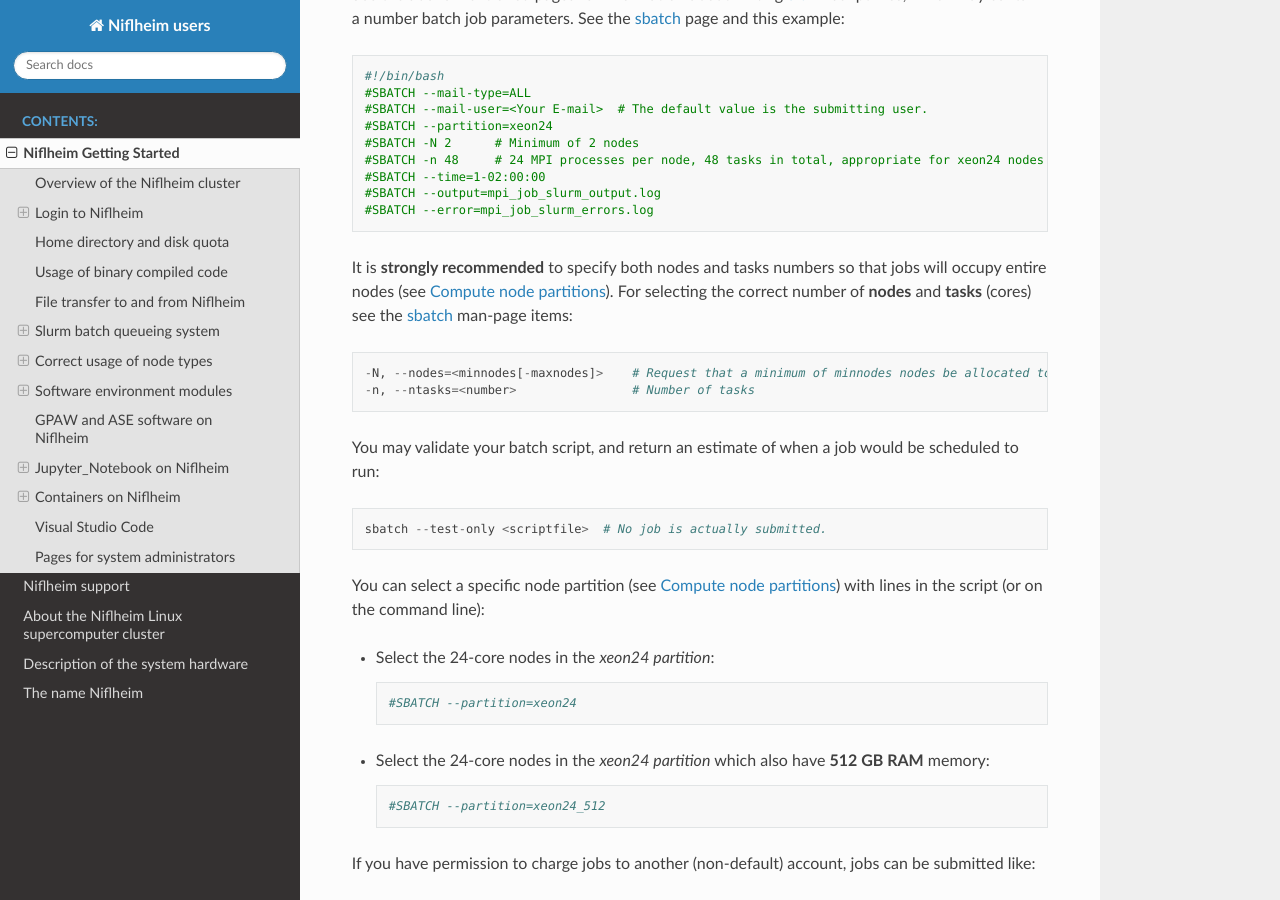
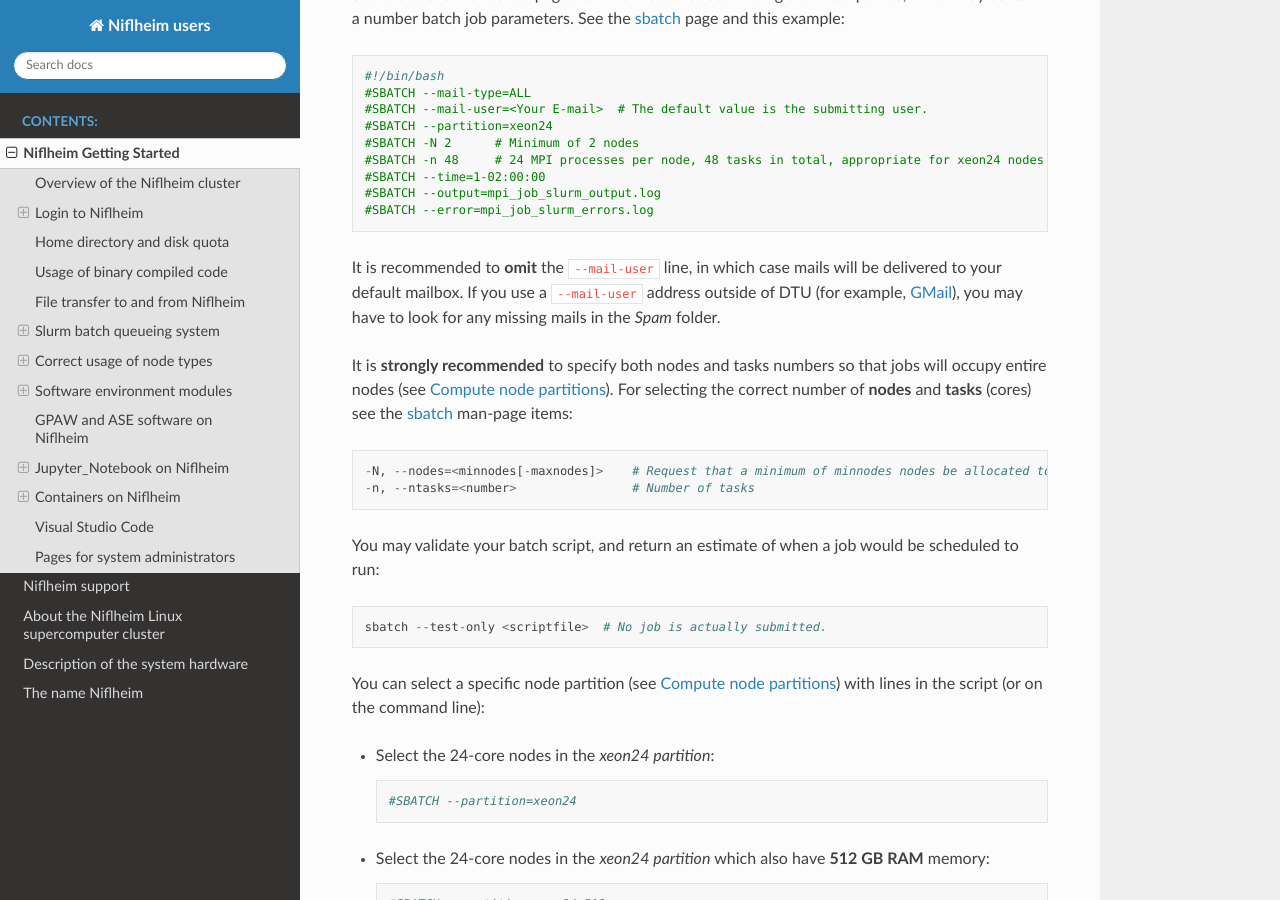
Before and after one commit to OleHolmNielsen/Niflheim_users, a Sphinx documentation site: the page built from docs/Niflheim_Getting_Started.rst, in a window 1280 px wide and 900 px high, scrolled down 6947 px. Built offline with Sphinx 7.4.7 and the Read the Docs theme 3.1.0, drawn with Linux system fonts in a browser that asks for light colours.

Commit message:
Advise on --mail-user and GMail

```diff
--- a/docs/Niflheim_Getting_Started.rst
+++ b/docs/Niflheim_Getting_Started.rst
@@ -409,6 +409,9 @@ See the sbatch_ page and this example:
   #SBATCH --output=mpi_job_slurm_output.log
   #SBATCH --error=mpi_job_slurm_errors.log
 
+It is recommended to **omit** the ``--mail-user`` line, in which case mails will be delivered to your default mailbox.
+If you use a ``--mail-user`` address outside of DTU (for example, GMail_), you may have to look for any missing mails in the *Spam* folder.
+
 It is **strongly recommended** to specify both nodes and tasks numbers so that jobs will occupy entire nodes (see `Compute node partitions`_).
 For selecting the correct number of **nodes** and **tasks** (cores) see the sbatch_ man-page items::
 
@@ -434,7 +437,7 @@ You can select a specific node partition (see `Compute node partitions`_) with l
 .. _sinfo: https://slurm.schedmd.com/sinfo.html
 .. _scancel: https://slurm.schedmd.com/scancel.html
 .. _scontrol: https://slurm.schedmd.com/scontrol.html
-
+.. _GMail: https://en.wikipedia.org/wiki/Gmail
 
 If you have permission to charge jobs to another (non-default) account, jobs can be submitted like::
 
```
